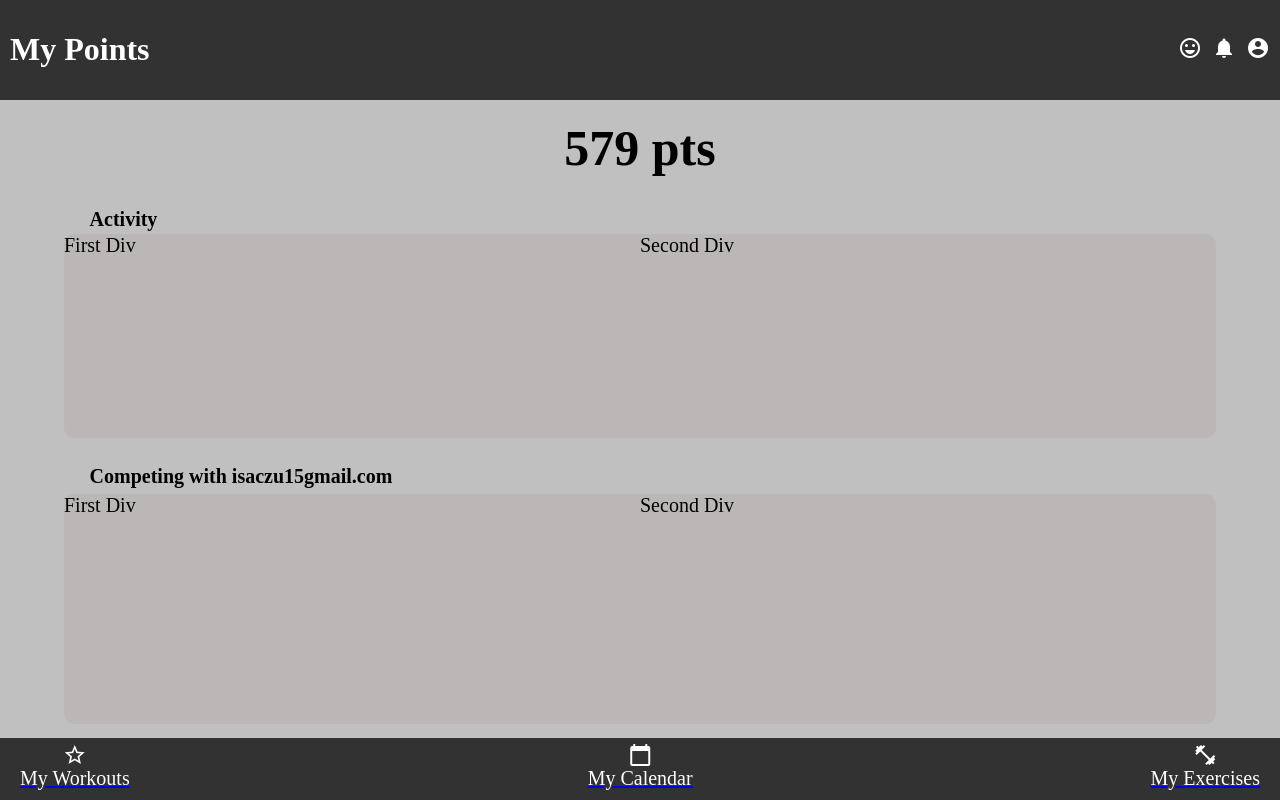
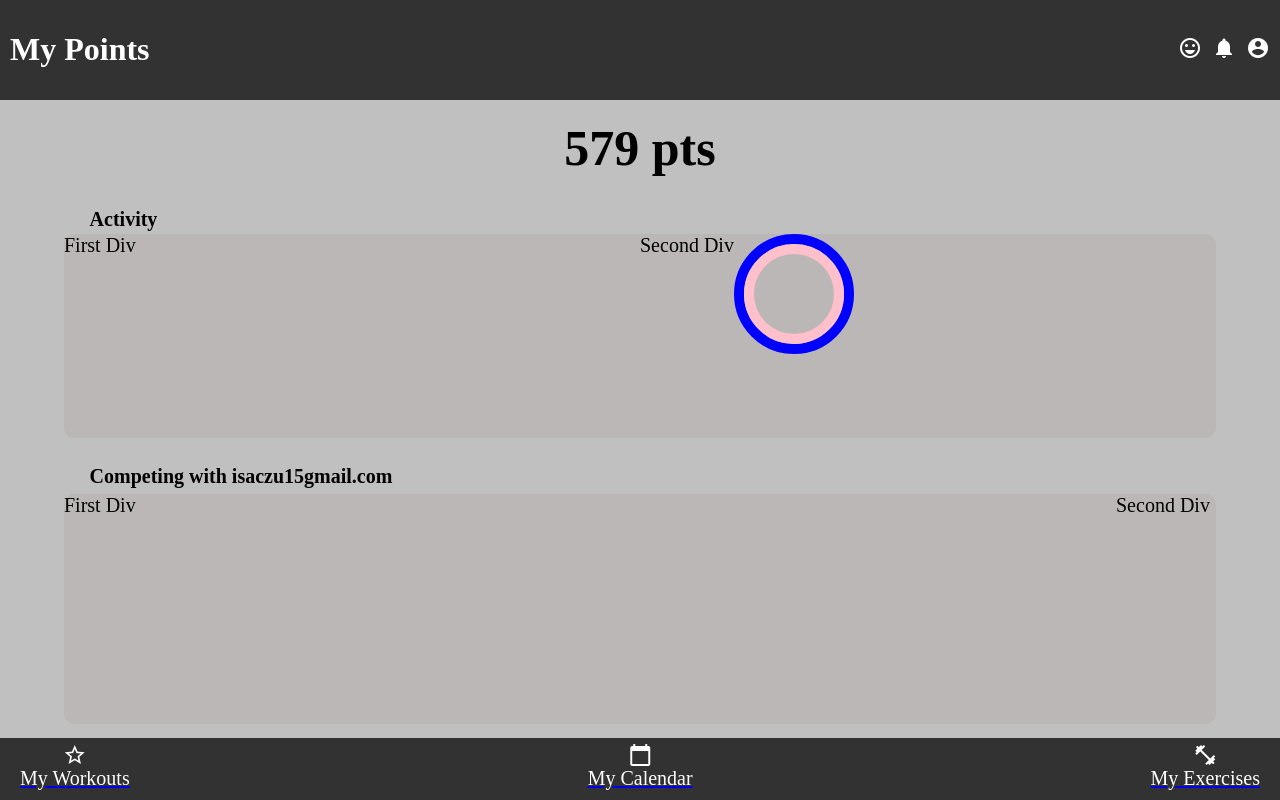
Before and after one commit to amczuboka/WorkoutDesignProject, an Angular app: page /points in a window 1280 px wide. Built offline with nearby package versions, Linux system fonts and the light colour scheme.

Commit message:
Start the rings component
Rings are displayed, but not complete

```diff
--- a/src/app/pages/points/points.component.html
+++ b/src/app/pages/points/points.component.html
@@ -7,7 +7,16 @@
     <p>Activity</p>
     <div class="user-stats">
       <div class="activities">First Div</div>
-      <div class="rings">Second Div</div>
+      <div class="rings-container">Second Div
+        <div class="rings">
+          <div class="ring outer-ring">
+            <div class="half blue"></div>
+          </div>
+          <div class="ring inner-ring">
+            <div class="half pink"></div>
+          </div>
+        </div>
+      </div>
     </div>
   </div>
   <div class="Competition">
--- a/src/app/pages/points/points.component.scss
+++ b/src/app/pages/points/points.component.scss
@@ -81,7 +81,49 @@ p {
   width: 50%;
 }
 
-.rings {
-  flex: 1;
+.rings-container {
+  display: flex;
   width: 50%;
 }
+
+.rings {
+  width: 100px;
+  height: 100px;
+  position: relative;
+}
+
+.ring {
+  border: 10px solid transparent;
+  border-radius: 50%;
+  position: relative;
+  width: 100px;
+  height: 100px;
+}
+
+.outer-ring {
+  position: absolute;
+  border: 10px solid blue;
+  border-radius: 50%;
+  background-color: transparent;
+  width: 100%;
+  height: 100%;
+}
+
+.inner-ring {
+  position: absolute;
+  top: 10px;
+  left: 10px;
+  border: 10px solid pink;
+  border-radius: 50%;
+  background-color: transparent;
+  width: calc(100% - 20px);
+  height: calc(100% - 20px);
+}
+
+.half {
+  position: absolute;
+  width: 100%;
+  height: 100%;
+  border-radius: 50%;
+  clip: rect(0, 100%, 100%, 50%);
+}
```
